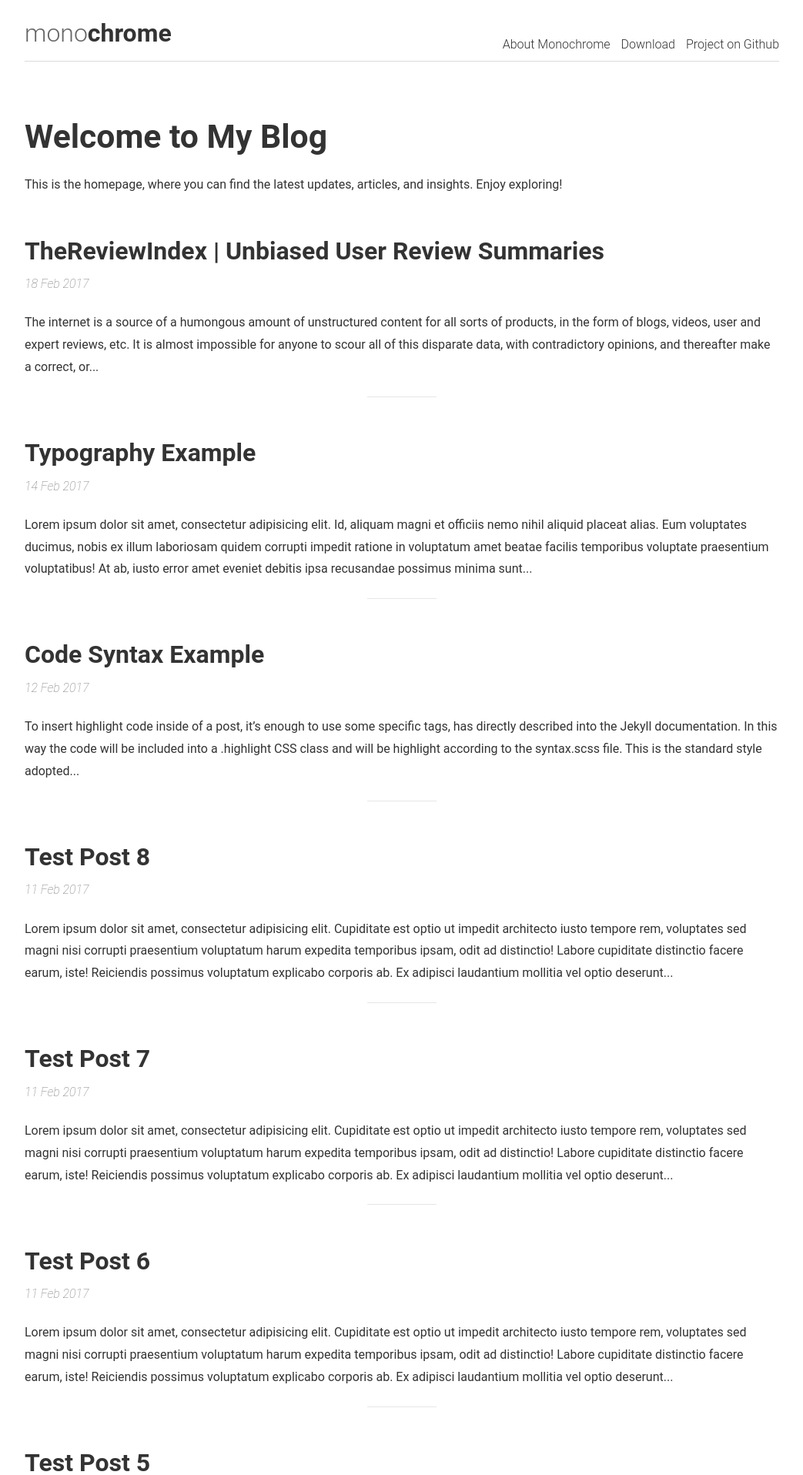
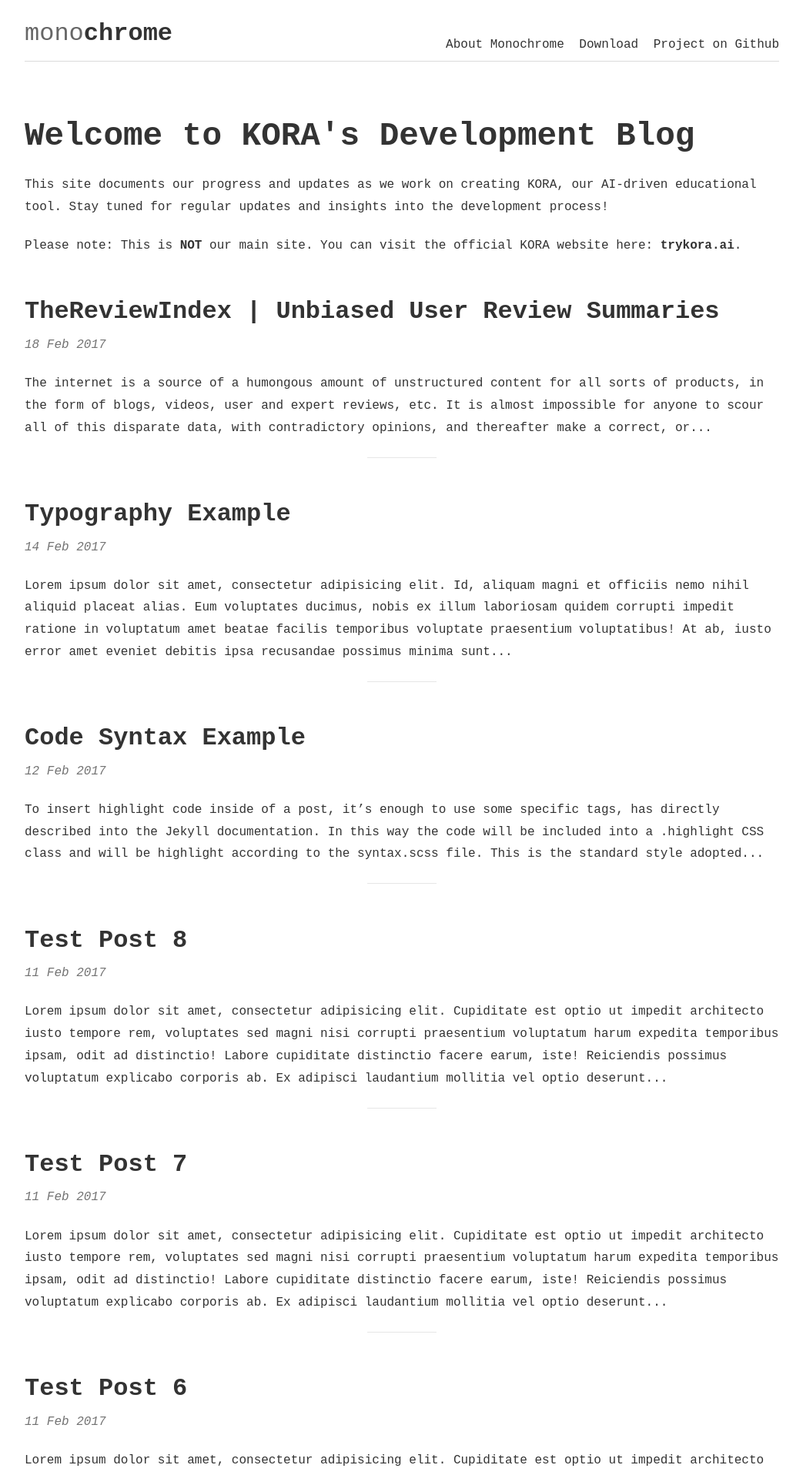
Before and after one commit to kora-edu/kora-edu.github.io, a Jekyll site: the page built from index.html, in a window 1280 px wide. Shown: the top 1916 px of the page at 77% size, without its empty margins (118-1161 px from the left). Built offline with Jekyll 4.4.1, drawn with Linux system fonts in a browser that asks for light colours; the list of posts is cut into pages by our own code.

Commit message:
template

```diff
--- a/_sass/typography.scss
+++ b/_sass/typography.scss
@@ -5,11 +5,11 @@
 
 body
 {
-  font-family : "Roboto", "Helvetica Neue", "Helvetica", "Arial", sans-serif;
-  font-style: normal;
-  font-weight: 400;
-  font-size   : 16px;
-  color: #333;
+	font-family: "Cascadia Code", "Courier New", Courier, monospace;
+	font-style: normal;
+	font-weight: 400;
+	font-size: 16px;
+	color: #333;
 }
 
 /*- Typography for medium and small screen, based on 16px font-size -*/
--- a/index.html
+++ b/index.html
@@ -4,8 +4,14 @@ layout: default
 
 <!-- Custom Intro Section -->
 <div class="custom-intro">
-  <h1>Welcome to My Blog</h1>
-  <p>This is the homepage, where you can find the latest updates, articles, and insights. Enjoy exploring!</p>
+  <h1>Welcome to KORA's Development Blog</h1>
+  <p>
+    This site documents our progress and updates as we work on creating KORA, our AI-driven educational tool. Stay tuned for regular updates and insights into the development process!
+  </p>
+  <p>
+    Please note: This is <strong>NOT</strong> our main site. You can visit the official KORA website here:
+    <a href="https://trykora.ai" target="_blank">trykora.ai</a>.
+  </p>
 </div>
 
 <!-- Posts -->
```
